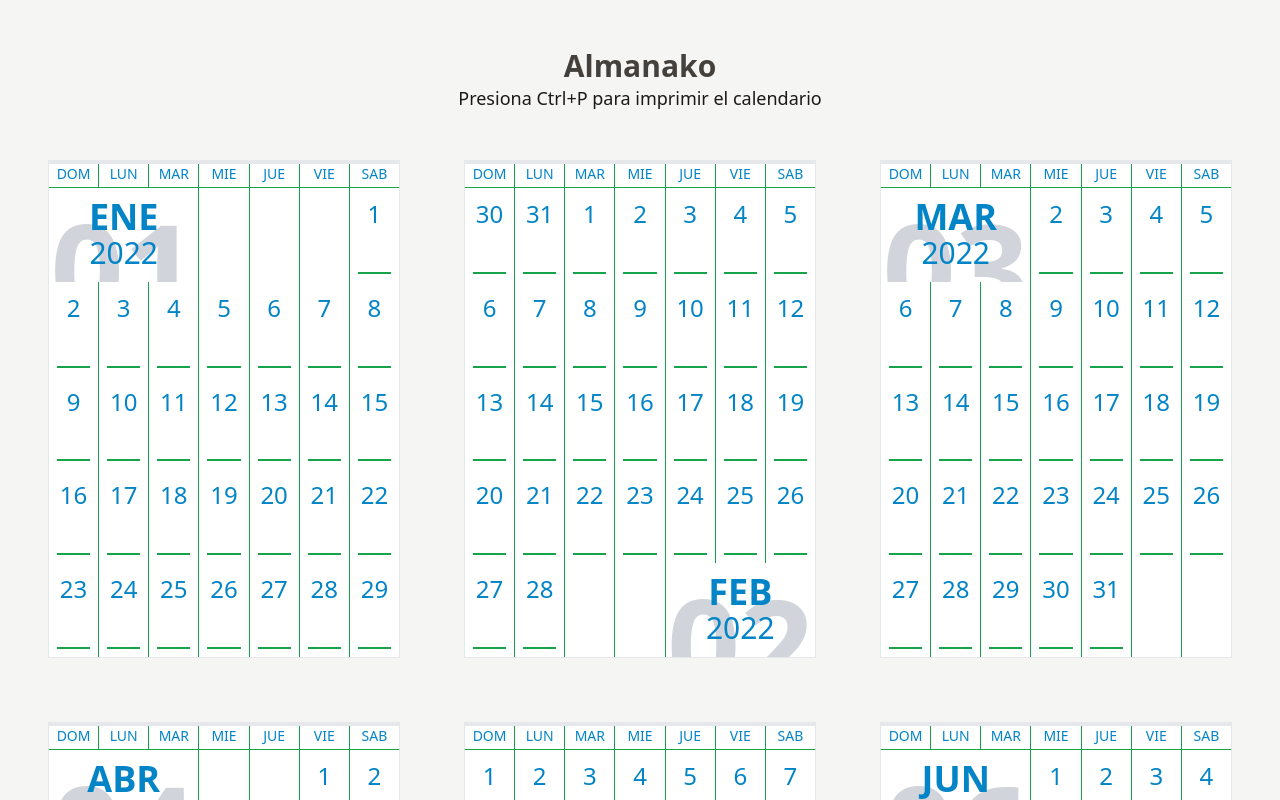
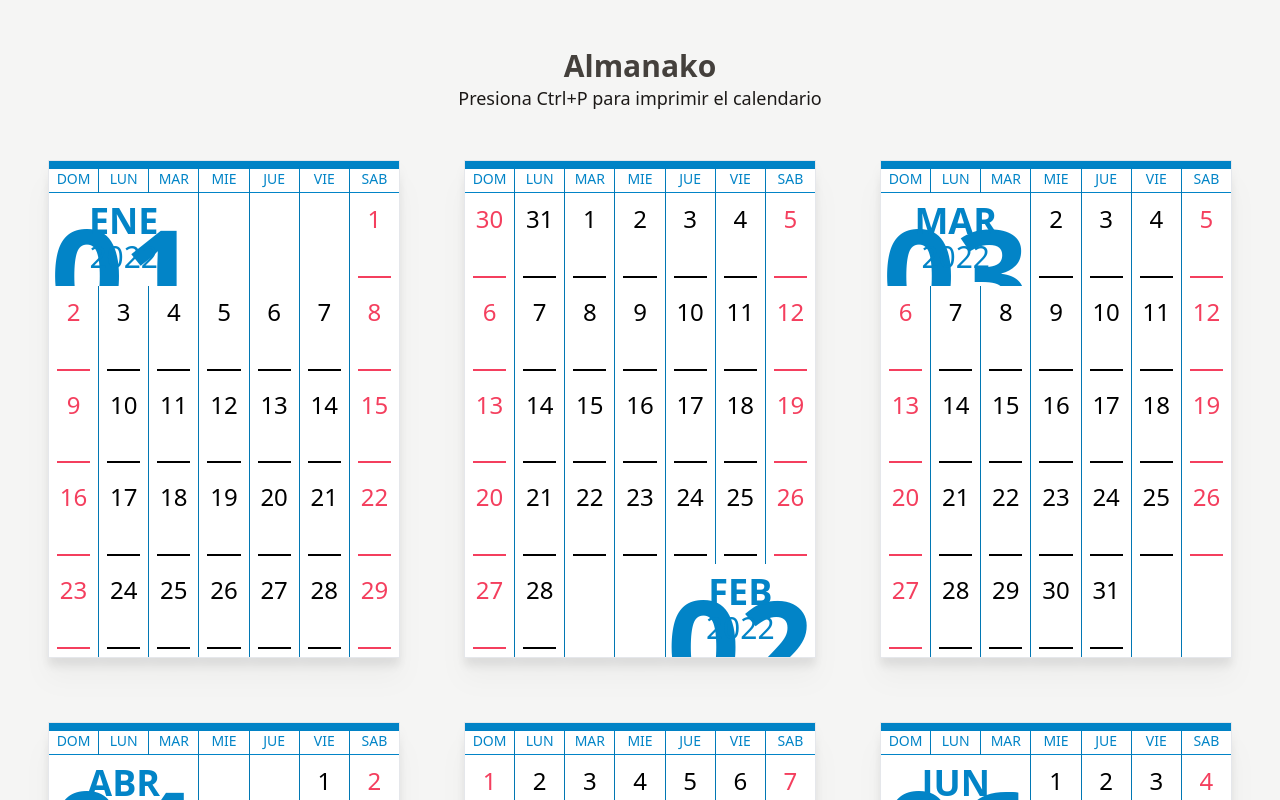
Before and after one commit to AIDEA775/Almanako, a Svelte app: page / in a window 1280 px wide. Shown: the top 800 px of the page. Built offline with nearby package versions, Linux system fonts and the light colour scheme.

Commit message:
Fix styles

```diff
--- a/src/App.svelte
+++ b/src/App.svelte
@@ -12,7 +12,7 @@
 
 	<div class="grid grid-cols-3 gap-16 mt-12 mx-auto max-w-screen-xl">
 		{#each months as month}
-			<div class="aspect-[1/1.4142] text-sky-600">
+			<div class="aspect-[1/1.4142] text-sky-600 border-sky-600 bg-sky-600">
 				<Month {month} />
 			</div>
 		{/each}
--- a/src/DayOfMonth.svelte
+++ b/src/DayOfMonth.svelte
@@ -7,7 +7,12 @@
 		{#if date === 0}
 			<div />
 		{:else}
-			<div class="h-full border-b-2 border-green-600 justify-center">
+			<div
+				class="h-full justify-center
+				{date.getDay() === 0 || date.getDay() === 6
+					? 'text-rose-500'
+					: 'text-black'} border-b-2 border-current"
+			>
 				{date.getDate()}
 			</div>
 		{/if}
--- a/src/DayOfWeek.svelte
+++ b/src/DayOfWeek.svelte
@@ -2,6 +2,6 @@
     export let day;
 </script>
 
-<div class="text-sm border-b border-green-600 bg-white">
+<div class="text-sm border-b border-current bg-white">
     {day.toUpperCase()}
 </div>
--- a/src/Month.svelte
+++ b/src/Month.svelte
@@ -67,8 +67,8 @@
 </script>
 
 <div
-    id="month-body"
-    class="grid grid-cols-7 h-full border border-t-4 border-current-600 justify-items-stretch grid-rows-[1.5rem] bg-green-600 gap-x-px"
+    class="grid grid-cols-7 h-full border pt-2 border-current-600
+    justify-items-stretch grid-rows-[1.5rem] gap-x-px drop-shadow-xl"
 >
     {#each dayNames as day}
         <DayOfWeek {day} />
--- a/src/YearMonth.svelte
+++ b/src/YearMonth.svelte
@@ -1,6 +1,7 @@
 <script>
     export let month = 1;
     export let year = 2022;
+    export let color = "stone";
 
     let monthNames = [
         "ENE",
@@ -20,7 +21,7 @@
 
 <div class="relative font-black bg-white col-span-3 overflow-hidden">
     <div
-        class="absolute inset-x-0 top-4 leading-none text-[8rem] text-gray-300 z-0"
+        class="absolute inset-x-0 top-4 leading-none text-[8rem] text-{color}-100 z-0"
     >
         {(month + 1).toLocaleString("es", {
             minimumIntegerDigits: 2,
--- a/tailwind.config.js
+++ b/tailwind.config.js
@@ -11,7 +11,8 @@
       gray: colors.gray,
       stone: colors.stone,
       sky: colors.sky,
-      green: colors.green
+      green: colors.green,
+      rose: colors.rose
     }
   },
   plugins: [],
```
